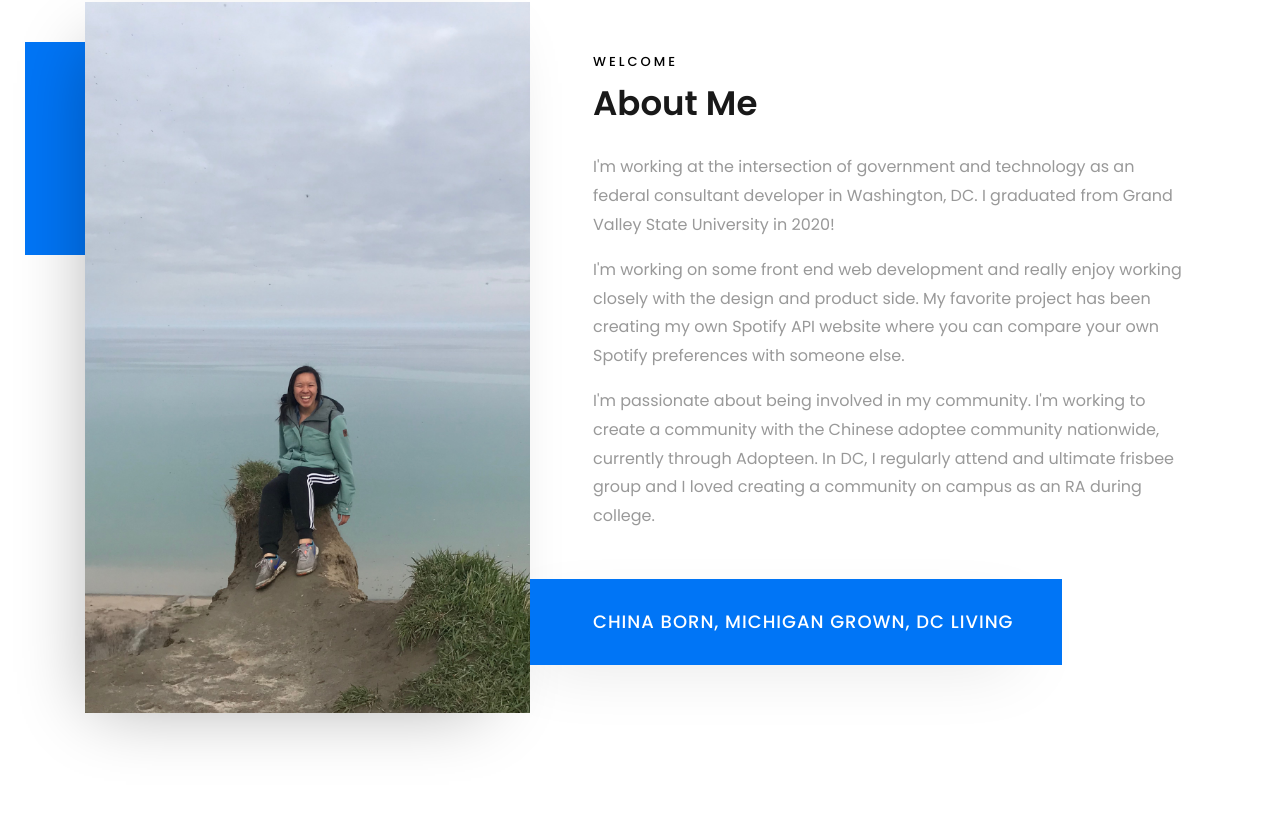
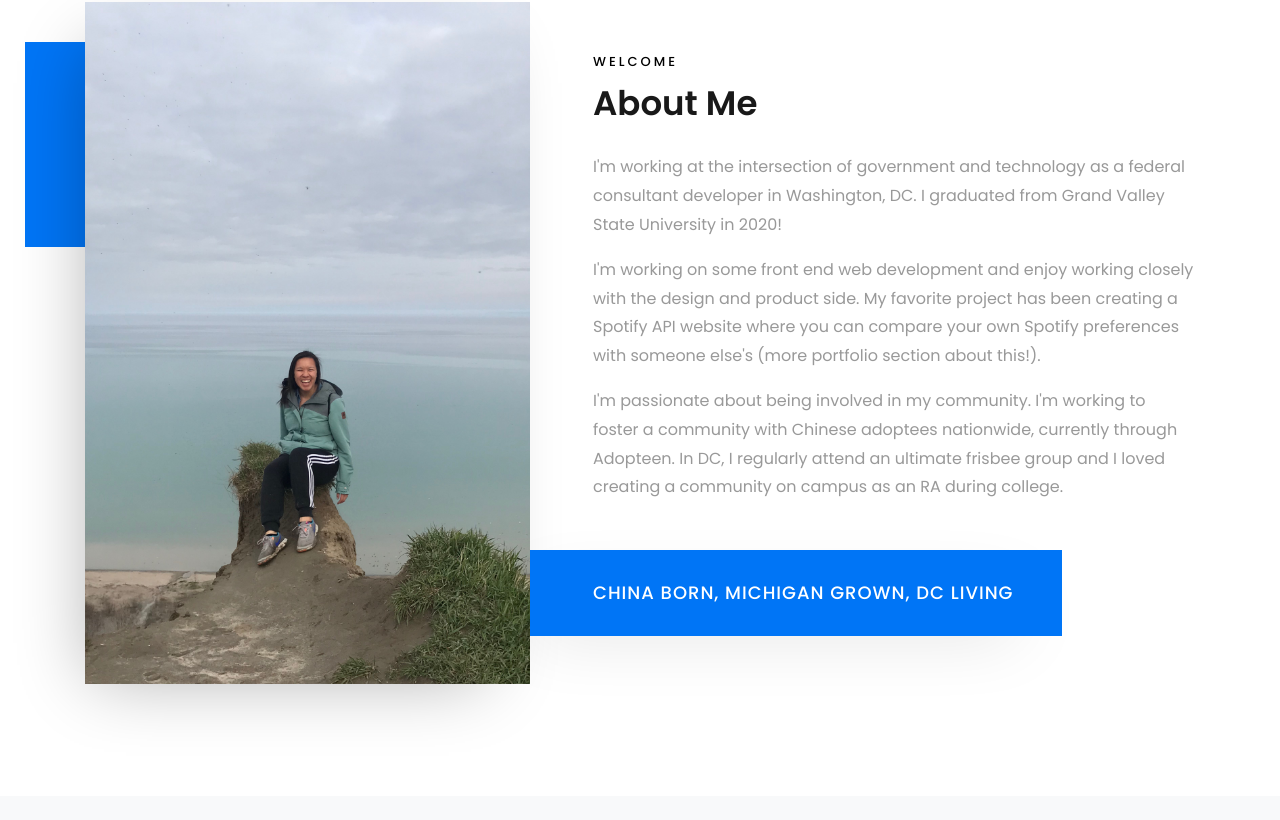
Before and after one commit to KellyHancox/KellyHancox.github.io, a plain HTML site: page index.html in a window 1280 px wide. Shown: the part 860-1680 px from the top of the page. Drawn offline with Linux system fonts and the light colour scheme; files whose address does not match are found by name.

Commit message:
edited about me words

```diff
--- a/index.html
+++ b/index.html
@@ -97,13 +97,13 @@
 		          <div class="col-md-12 heading-section ftco-animate">
 		          	<span class="subheading">Welcome</span>
 		            <h2 class="mb-4" style="font-size: 34px; text-transform: capitalize;">About Me</h2>
-		            <p>I'm working at the intersection of government and technology as an federal consultant developer in Washington, DC.
+		            <p>I'm working at the intersection of government and technology as a federal consultant developer in Washington, DC.
                   I graduated from Grand Valley State University in 2020!</p>
-                  <p>I'm working on some front end web development and really enjoy working closely
-                  with the design and product side. My favorite project has been creating my own Spotify API website
-                  where you can compare your own Spotify preferences with someone else.</p>
-                  <p>I'm passionate about being involved in my community. I'm working to create a community with
-                  the Chinese adoptee community nationwide, currently through Adopteen. In DC, I regularly attend and ultimate frisbee
+                  <p>I'm working on some front end web development and enjoy working closely
+                  with the design and product side. My favorite project has been creating a Spotify API website
+                  where you can compare your own Spotify preferences with someone else's (more portfolio section about this!).</p>
+                  <p>I'm passionate about being involved in my community. I'm working to foster a community with
+                  Chinese adoptees nationwide, currently through Adopteen. In DC, I regularly attend an ultimate frisbee
                   group and I loved creating a community on campus as an RA during college.</p>
 		          </div>
 		        </div>
```
